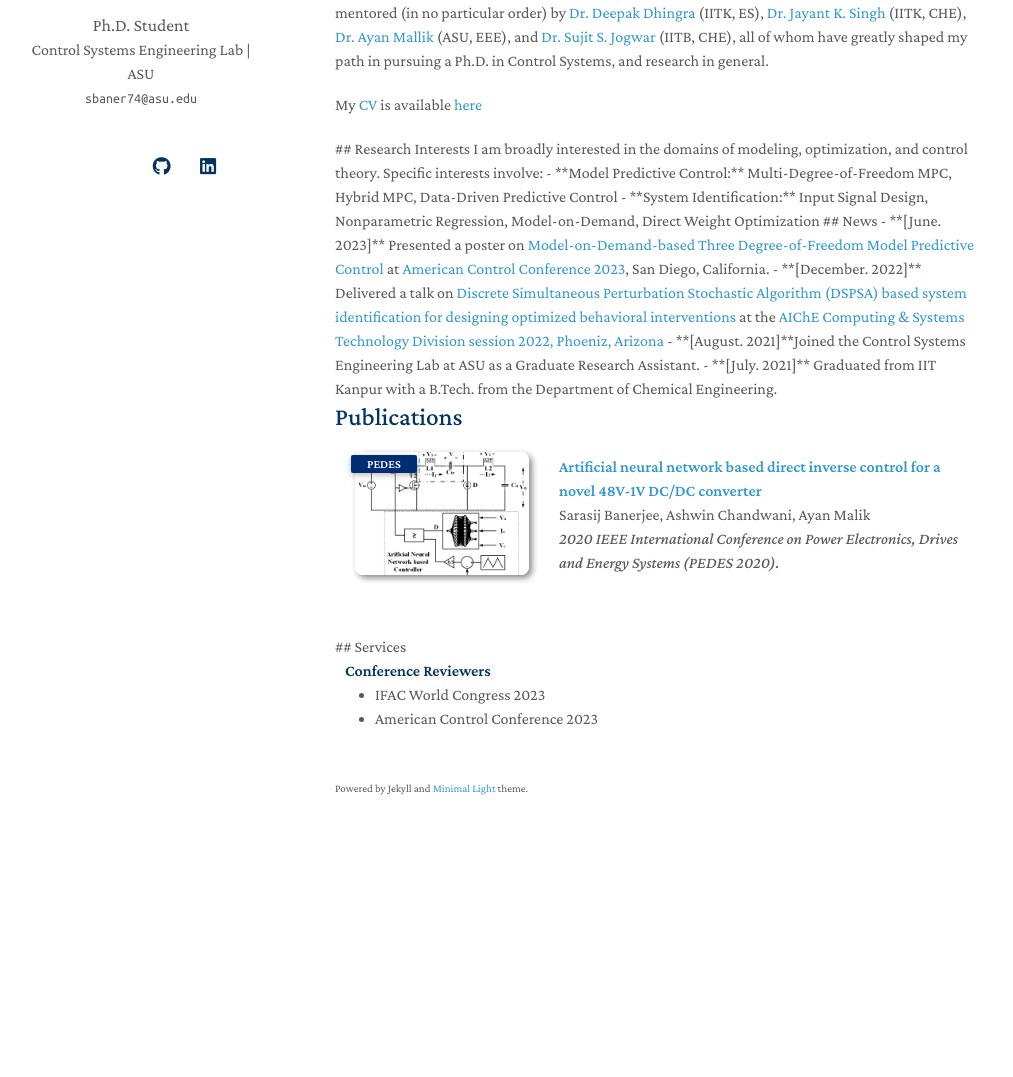
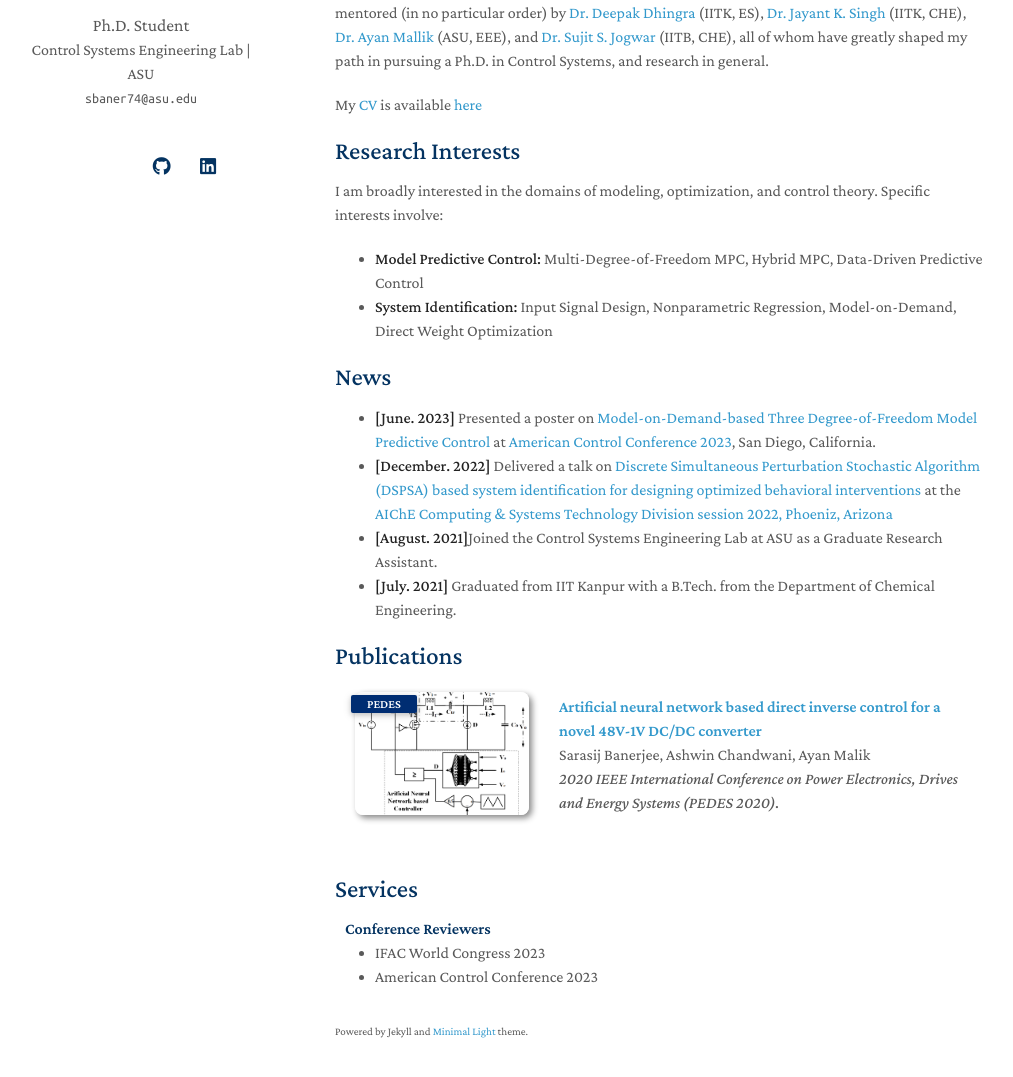
Before and after one commit to bsarasij/bsarasij.github.io, a Jekyll site: the page built from index.md, in a window 1280 px wide and 1340 px high. Shown: the part 228-1305 px from the top of the window, without its empty margins (135-1148 px from the left). Built offline with Jekyll 4.4.1, drawn with Linux system fonts in a browser that asks for light colours; nearby versions of some CDN libraries; a style sheet for code colours, icons or effects is not loaded; our own code applies the rules of GitHub Pages for plain Markdown files.

Commit message:
fixing syntax errors

```diff
--- a/index.md
+++ b/index.md
@@ -4,11 +4,12 @@
 
 ## About Me
 
-<p>I am currently pursuing my PhD in the Control Systems Engineering Lab at Arizona State University, led by  <a href="https://search.asu.edu/profile/29494">Dr Daniel E. Rivera</a>. Prior to this, I completed my undergraduate at the Indian Institute of Technology Kanpur (IITK), majoring in Chemical Engineering with a focus on Process Dynamics and Control. Presently working on optimizing Adaptive Mobile Health Interventions using control systems based engineering approaches. During my stay at IIT Kanpur, I was highly fortunate to have been mentored (in no particular order) by <a href = "https://iitk.ac.in/new/deepak-dhingra">Dr. Deepak Dhingra</a> (IITK, ES), <a href="https://www.iitk.ac.in/che/jks.htm">Dr. Jayant K. Singh </a> (IITK, CHE), <a href="https://peacelab-ayan.com/"> Dr. Ayan Mallik</a> (ASU, EEE), and <a href ="https://www.che.iitb.ac.in/faculty/sujit-s-jogwar">Dr. Sujit S. Jogwar </a> (IITB, CHE), all of whom have greatly shaped my path in pursuing a Ph.D. in Control Systems, and research in general.
+<p>I am currently pursuing my PhD in the Control Systems Engineering Lab at Arizona State University, led by  <a href="https://search.asu.edu/profile/29494">Dr Daniel E. Rivera</a>. Prior to this, I completed my undergraduate at the Indian Institute of Technology Kanpur (IITK), majoring in Chemical Engineering with a focus on Process Dynamics and Control. Presently working on optimizing Adaptive Mobile Health Interventions using control systems based engineering approaches. During my stay at IIT Kanpur, I was highly fortunate to have been mentored (in no particular order) by <a href = "https://iitk.ac.in/new/deepak-dhingra">Dr. Deepak Dhingra</a> (IITK, ES), <a href="https://www.iitk.ac.in/che/jks.htm">Dr. Jayant K. Singh </a> (IITK, CHE), <a href="https://peacelab-ayan.com/"> Dr. Ayan Mallik</a> (ASU, EEE), and <a href ="https://www.che.iitb.ac.in/faculty/sujit-s-jogwar">Dr. Sujit S. Jogwar </a> (IITB, CHE), all of whom have greatly shaped my path in pursuing a Ph.D. in Control Systems, and research in general.</p>
 
 <p>My <a href="./assets/files/Sarasij_Banerjee_CV_draft">CV</a> is available <a href="./assets/files/Sarasij_Banerjee_CV_draft">here</a></p>
 
 ## Research Interests
+
 I am broadly interested in the domains of modeling, optimization, and control theory. Specific interests involve:
 
 - **Model Predictive Control:** Multi-Degree-of-Freedom MPC, Hybrid MPC, Data-Driven Predictive Control
```
